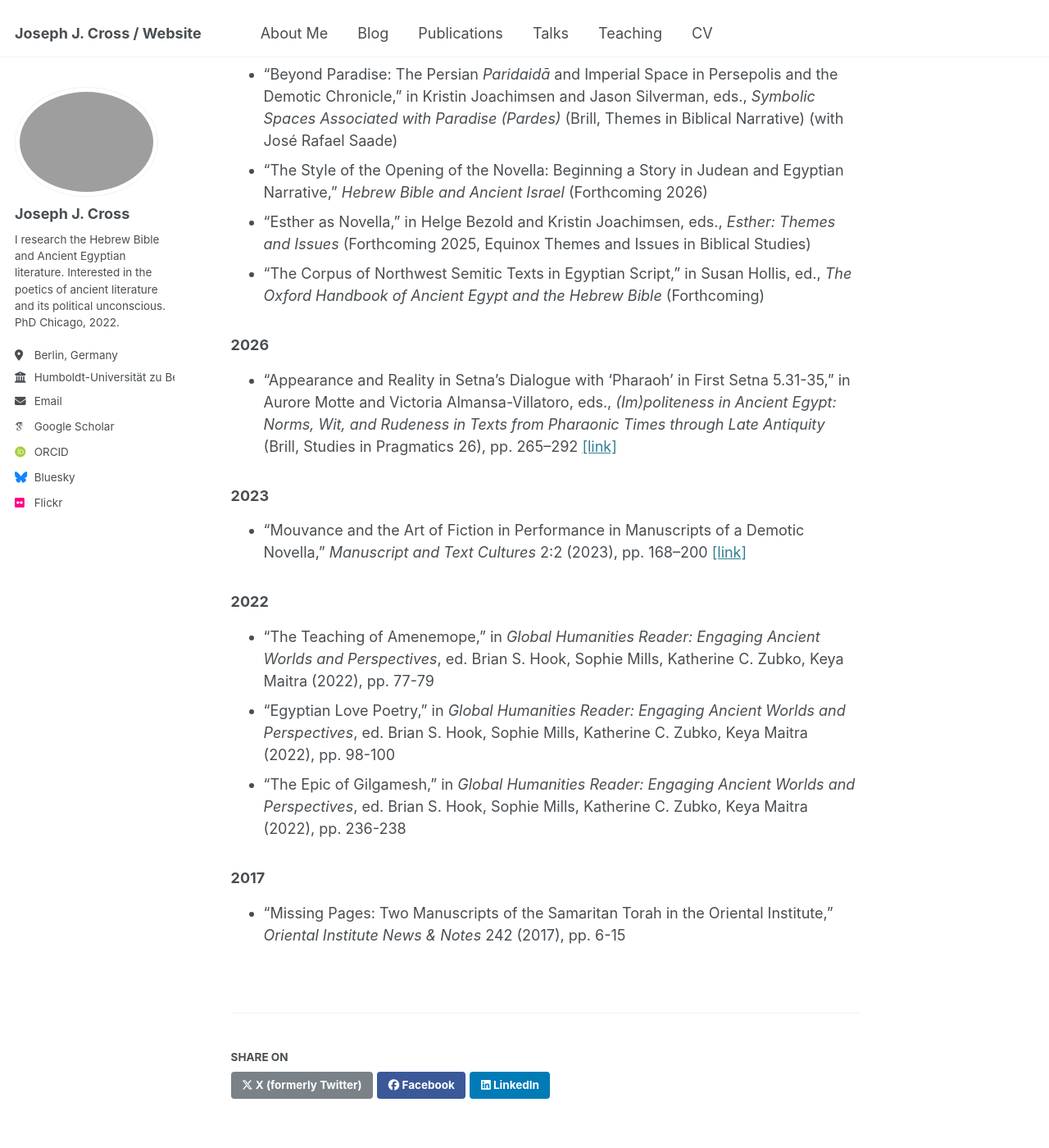
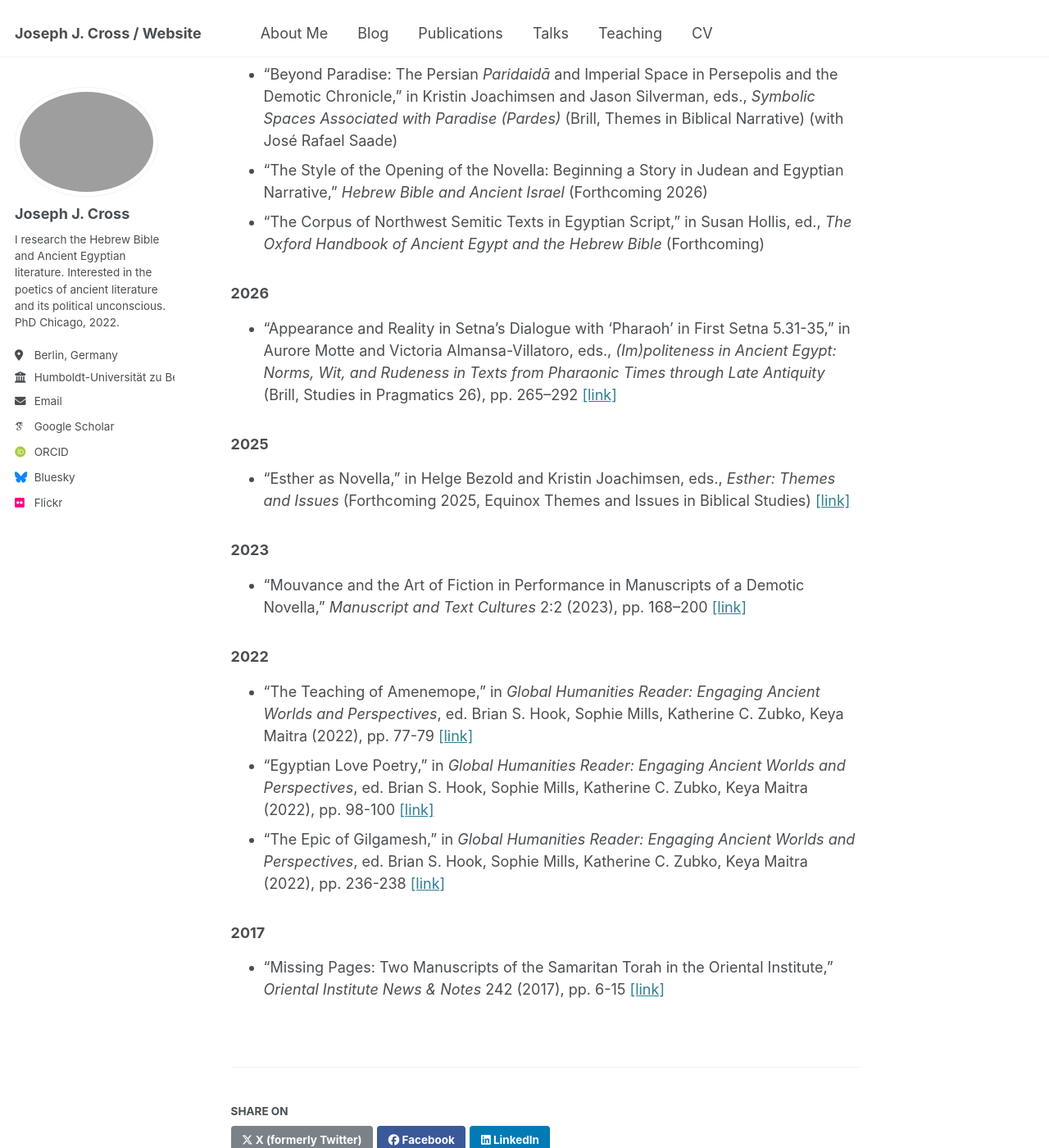
Before and after one commit to josephjcross/josephjcross.github.io, a Jekyll site: the page built from _publications/publications.md, in a window 1280 px wide and 1400 px high, scrolled down 781 px. Shown: the whole window at 82% size. Built offline with Jekyll 4.4.1, drawn with Linux system fonts in a browser that asks for light colours; some web fonts are replaced; some of the changed text lies outside the part shown.

Commit message:
Update publications.md

```diff
--- a/_publications/publications.md
+++ b/_publications/publications.md
@@ -5,7 +5,7 @@ author_profile: true
 
 ## Books
 
-* *The Poetics of Plot in the Egyptian and Judean Novella*. Orbis Biblicus et Orientalis. Expected Spring 2026.
+* *Ruly Stories, Unruly Plots: A Poetics of Storytelling in the Judean and Demotic Egyptian Novella*. Orbis Biblicus et Orientalis. Expected Spring 2026.
 
 ## Edited Books
 
@@ -21,12 +21,15 @@ author_profile: true
 
 * “Beyond Paradise: The Persian *Paridaidā* and Imperial Space in Persepolis and the Demotic Chronicle,” in Kristin Joachimsen and Jason Silverman, eds., *Symbolic Spaces Associated with Paradise (Pardes)* (Brill, Themes in Biblical Narrative) (with José Rafael Saade)
 * “The Style of the Opening of the Novella: Beginning a Story in Judean and Egyptian Narrative,” *Hebrew Bible and Ancient Israel* (Forthcoming 2026)
-* “Esther as Novella,” in Helge Bezold and Kristin Joachimsen, eds., *Esther: Themes and Issues* (Forthcoming 2025, Equinox Themes and Issues in Biblical Studies)
 * “The Corpus of Northwest Semitic Texts in Egyptian Script,” in Susan Hollis, ed., *The Oxford Handbook of Ancient Egypt and the Hebrew Bible* (Forthcoming)
 
 ### 2026
 
-* “Appearance and Reality in Setna’s Dialogue with ‘Pharaoh’ in First Setna 5.31-35,” in Aurore Motte and Victoria Almansa-Villatoro, eds., *(Im)politeness in Ancient Egypt: Norms, Wit, and Rudeness in Texts from Pharaonic Times through Late Antiquity* (Brill, Studies in Pragmatics 26), pp. 265–292 [[link]](https://brill.com/display/book/9789004724235/BP000011.xml?body=contentSummary-133844)
+* “Appearance and Reality in Setna’s Dialogue with ‘Pharaoh’ in First Setna 5.31-35,” in Aurore Motte and Victoria Almansa-Villatoro, eds., *(Im)politeness in Ancient Egypt: Norms, Wit, and Rudeness in Texts from Pharaonic Times through Late Antiquity* (Brill, Studies in Pragmatics 26), pp. 265–292 [[link]]([https://brill.com/display/book/9789004724235/BP000011.xml?body=contentSummary-133844](https://works.hcommons.org/records/0bm5e-evr04/latest))
+
+### 2025
+
+* “Esther as Novella,” in Helge Bezold and Kristin Joachimsen, eds., *Esther: Themes and Issues* (Forthcoming 2025, Equinox Themes and Issues in Biblical Studies) [[link]](https://works.hcommons.org/records/gd8yc-40884/latest)
 
 ### 2023
 
@@ -34,10 +37,10 @@ author_profile: true
 
 ### 2022
 
-*	“The Teaching of Amenemope,” in *Global Humanities Reader: Engaging Ancient Worlds and Perspectives*, ed. Brian S. Hook, Sophie Mills, Katherine C. Zubko, Keya Maitra (2022), pp. 77-79
-* “Egyptian Love Poetry,” in *Global Humanities Reader: Engaging Ancient Worlds and Perspectives*, ed. Brian S. Hook, Sophie Mills, Katherine C. Zubko, Keya Maitra (2022), pp. 98-100
-* “The Epic of Gilgamesh,” in *Global Humanities Reader: Engaging Ancient Worlds and Perspectives*, ed. Brian S. Hook, Sophie Mills, Katherine C. Zubko, Keya Maitra (2022), pp. 236-238
+*	“The Teaching of Amenemope,” in *Global Humanities Reader: Engaging Ancient Worlds and Perspectives*, ed. Brian S. Hook, Sophie Mills, Katherine C. Zubko, Keya Maitra (2022), pp. 77-79 [[link]](https://works.hcommons.org/records/jz1rs-3ak51/latest)
+* “Egyptian Love Poetry,” in *Global Humanities Reader: Engaging Ancient Worlds and Perspectives*, ed. Brian S. Hook, Sophie Mills, Katherine C. Zubko, Keya Maitra (2022), pp. 98-100 [[link]](https://works.hcommons.org/records/hban7-md380/latest)
+* “The Epic of Gilgamesh,” in *Global Humanities Reader: Engaging Ancient Worlds and Perspectives*, ed. Brian S. Hook, Sophie Mills, Katherine C. Zubko, Keya Maitra (2022), pp. 236-238 [[link]](https://works.hcommons.org/records/gcwkk-hab35/latest)
 
 ### 2017
 
-*	“Missing Pages: Two Manuscripts of the Samaritan Torah in the Oriental Institute,” *Oriental Institute News & Notes* 242 (2017), pp. 6-15
+*	“Missing Pages: Two Manuscripts of the Samaritan Torah in the Oriental Institute,” *Oriental Institute News & Notes* 242 (2017), pp. 6-15 [[link]](https://works.hcommons.org/records/p43ne-deq21/latest)
```
